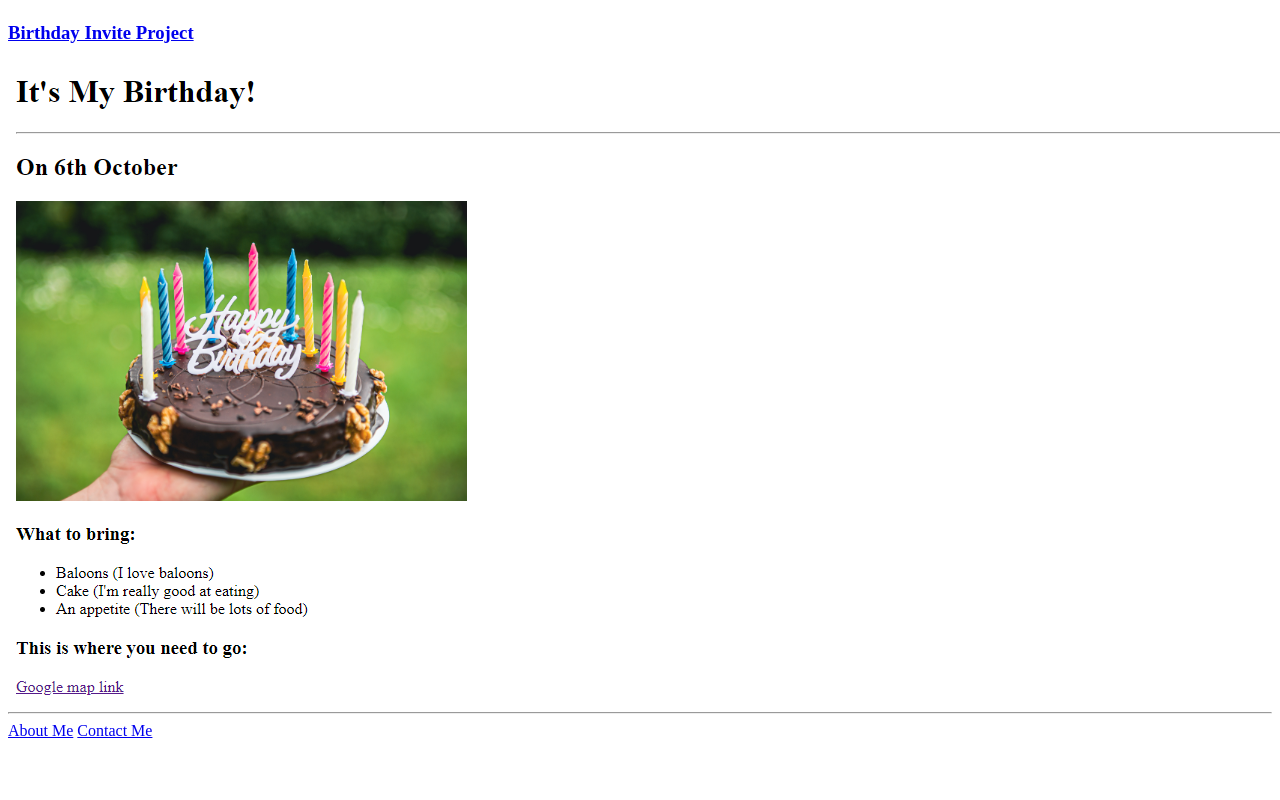
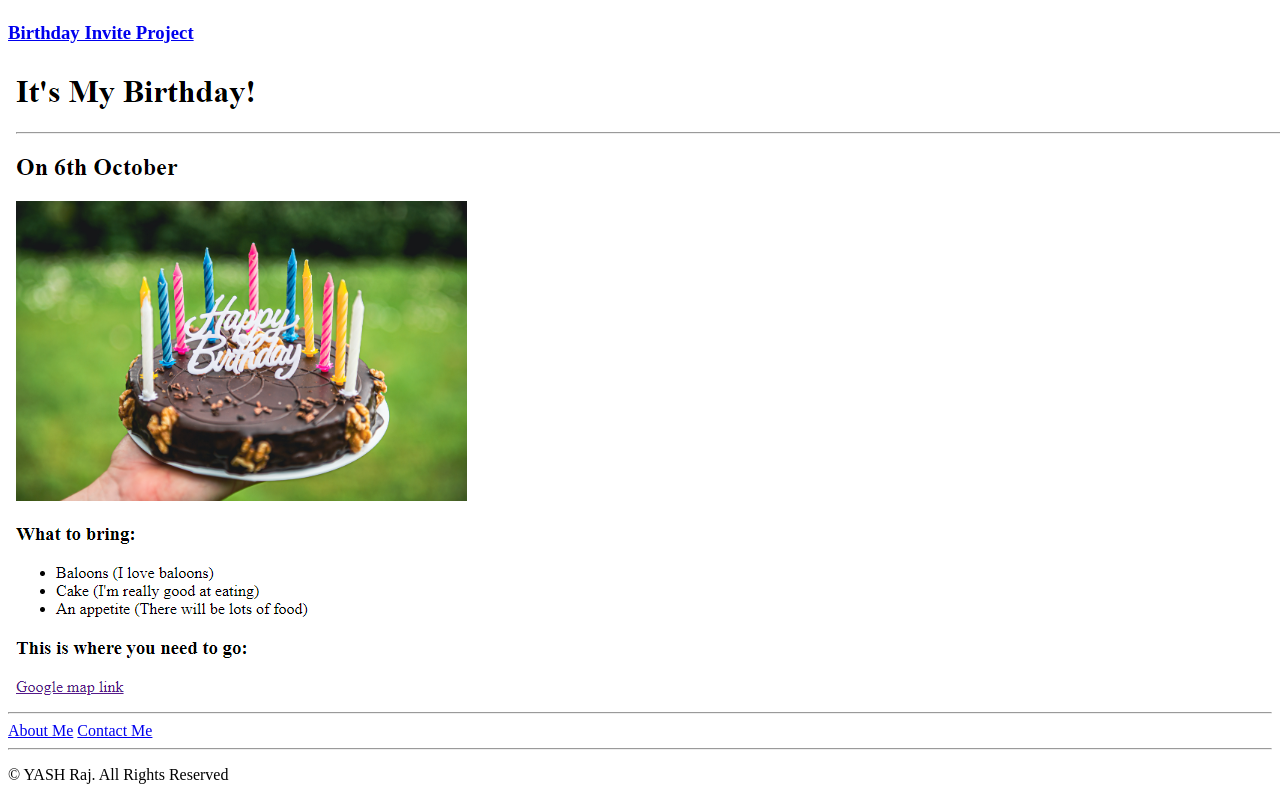
Before and after one commit to theyashusa/html-portfolio, a plain HTML site: page index.html in a window 1280 px wide. Shown: the part 489-1289 px from the top of the page. Before the commit the page ends 1237 px from the top, so only its background shows below. Drawn offline with Linux system fonts and the light colour scheme.

Commit message:
index.html

```diff
--- a/index.html
+++ b/index.html
@@ -26,5 +26,11 @@
         <a href="./public/about.html">About Me</a>
         <a href="./public/contact.html">Contact Me</a>
 
+        <hr />
+
+        <footer>
+            <P>&#169 YASH Raj. All Rights Reserved</P>
+        </footer>
+
     </body>
 </html>
```
